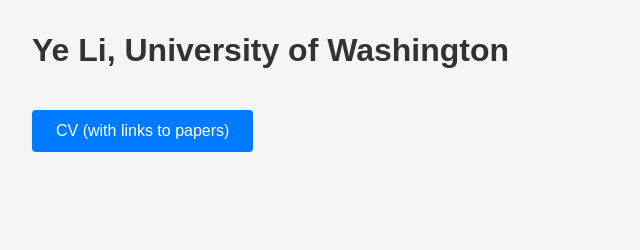
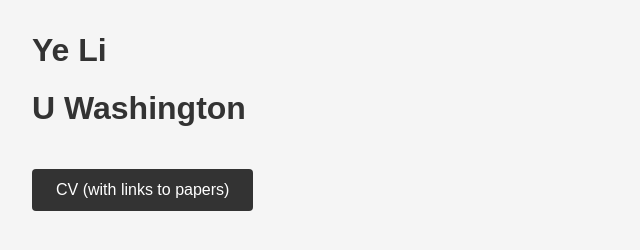
Before and after one commit to yemacro/website, a plain HTML site: page index.html in a window 1280 px wide. Shown: the whole page, without its empty margins (0-640 px from the left). Drawn offline with Linux system fonts and the light colour scheme.

Commit message:
Update index.html

```diff
--- a/index.html
+++ b/index.html
@@ -18,7 +18,7 @@
       display: inline-block;
       padding: 12px 24px;
       margin-top: 20px;
-      background-color: #007BFF;
+      background-color: #333;
       color: #fff;
       text-decoration: none;
       font-size: 16px;
@@ -27,12 +27,13 @@
       cursor: pointer;
     }
     .button:hover {
-      background-color: #0056b3;
+      background-color: #444;
     }
   </style>
 </head>
 <body>
-  <h1>Ye Li, University of Washington</h1>
+  <h1>Ye Li</h1>
+  <h1>U Washington</h1>
   <a href="cv.pdf" class="button" target="_blank">CV (with links to papers)</a>
 </body>
 </html>
```
